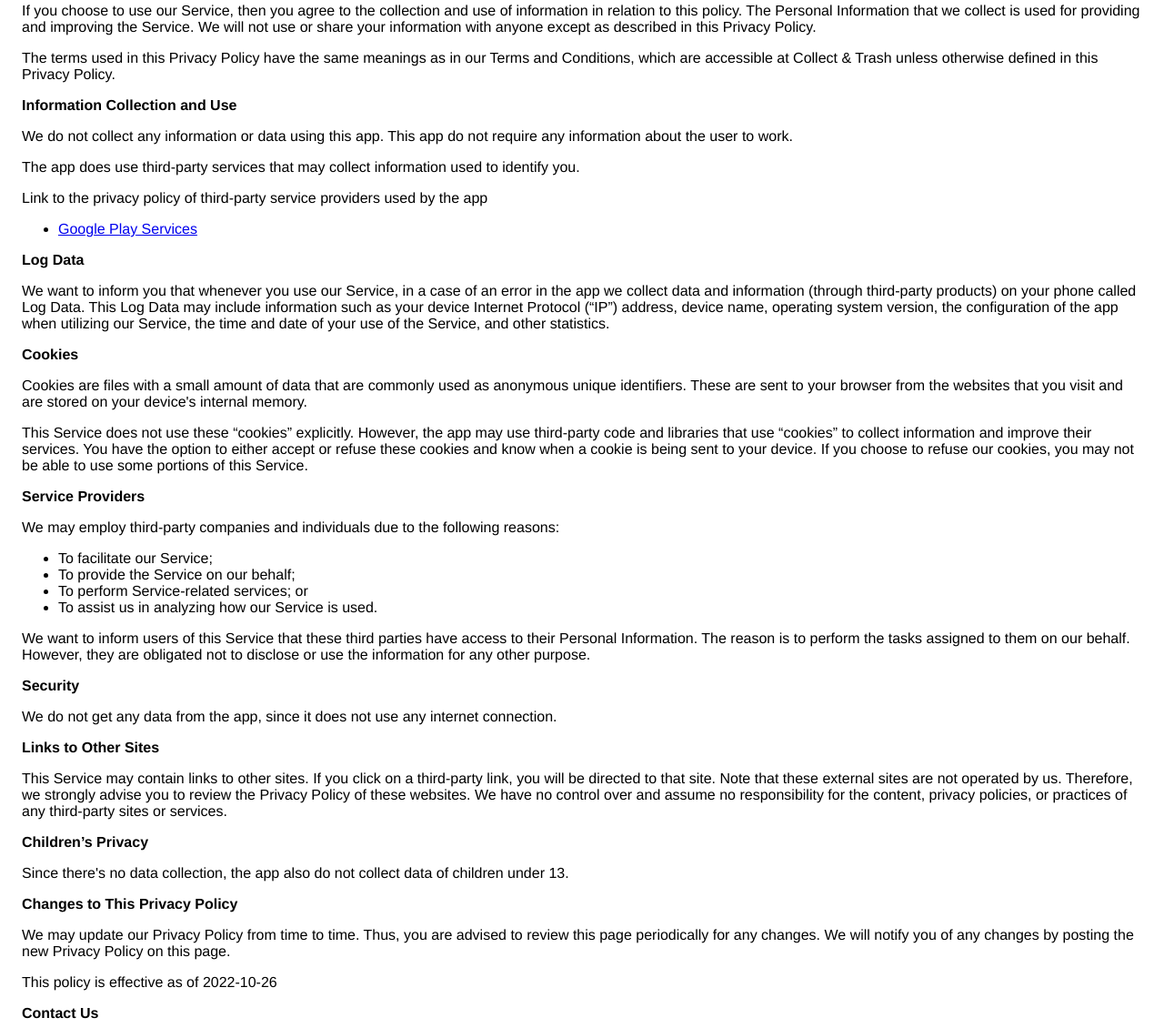
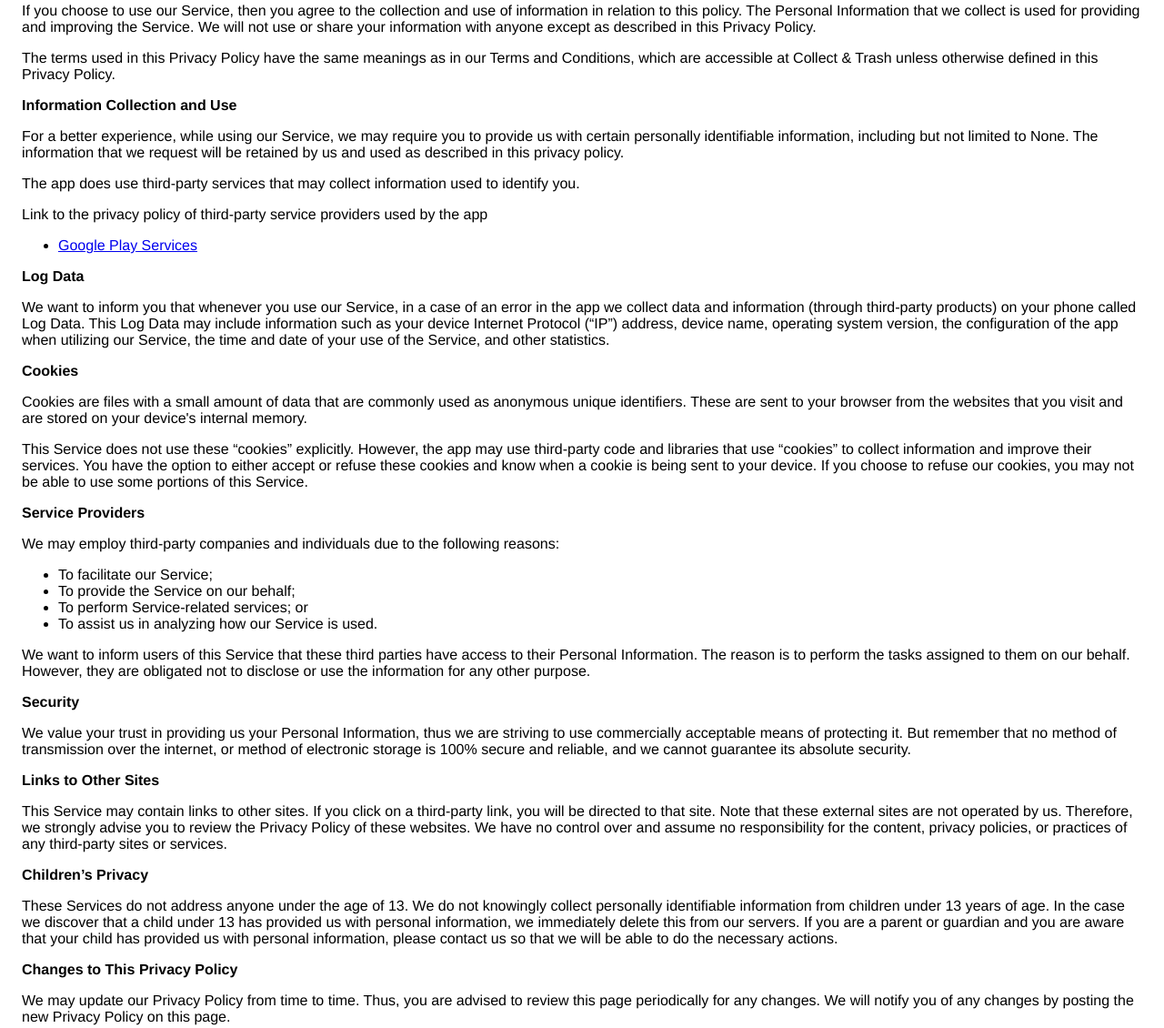
Before and after one commit to PorthoGamesBR/CollectTrashPrivacy, a plain HTML site: page index.html in a window 1280 px wide. Shown: the part 123-1253 px from the top of the page at 91% size. Drawn offline with Linux system fonts and the light colour scheme.

Commit message:
Update index.html

```diff
--- a/index.html
+++ b/index.html
@@ -1,4 +1,3 @@
-
 <!DOCTYPE html>
     <html>
     <head>
@@ -28,7 +27,10 @@
                   as in our Terms and Conditions, which are accessible at
                   Collect &amp; Trash unless otherwise defined in this Privacy Policy.
                 </p> <p><strong>Information Collection and Use</strong></p> <p>
-                  We do not collect any information or data using this app. This app do not require any information about the user to work.
+                  For a better experience, while using our Service, we
+                  may require you to provide us with certain personally
+                  identifiable information, including but not limited to None. The information that
+                  we request will be retained by us and used as described in this privacy policy.
                 </p> <div><p>
                     The app does use third-party services that may collect
                     information used to identify you.
@@ -68,7 +70,12 @@
                   them on our behalf. However, they are obligated not to
                   disclose or use the information for any other purpose.
                 </p> <p><strong>Security</strong></p> <p>
-                  We do not get any data from the app, since it does not use any internet connection.
+                  We value your trust in providing us your
+                  Personal Information, thus we are striving to use commercially
+                  acceptable means of protecting it. But remember that no method
+                  of transmission over the internet, or method of electronic
+                  storage is 100% secure and reliable, and we cannot
+                  guarantee its absolute security.
                 </p> <p><strong>Links to Other Sites</strong></p> <p>
                   This Service may contain links to other sites. If you click on
                   a third-party link, you will be directed to that site. Note
@@ -79,7 +86,15 @@
                   privacy policies, or practices of any third-party sites or
                   services.
                 </p> <p><strong>Children’s Privacy</strong></p> <div><p>
-                    Since there's no data collection, the app also do not collect data of children under 13.
+                    These Services do not address anyone under the age of 13.
+                    We do not knowingly collect personally
+                    identifiable information from children under 13 years of age. In the case
+                    we discover that a child under 13 has provided
+                    us with personal information, we immediately
+                    delete this from our servers. If you are a parent or guardian
+                    and you are aware that your child has provided us with
+                    personal information, please contact us so that
+                    we will be able to do the necessary actions.
                   </p></div> <!----> <p><strong>Changes to This Privacy Policy</strong></p> <p>
                   We may update our Privacy Policy from
                   time to time. Thus, you are advised to review this page
```
